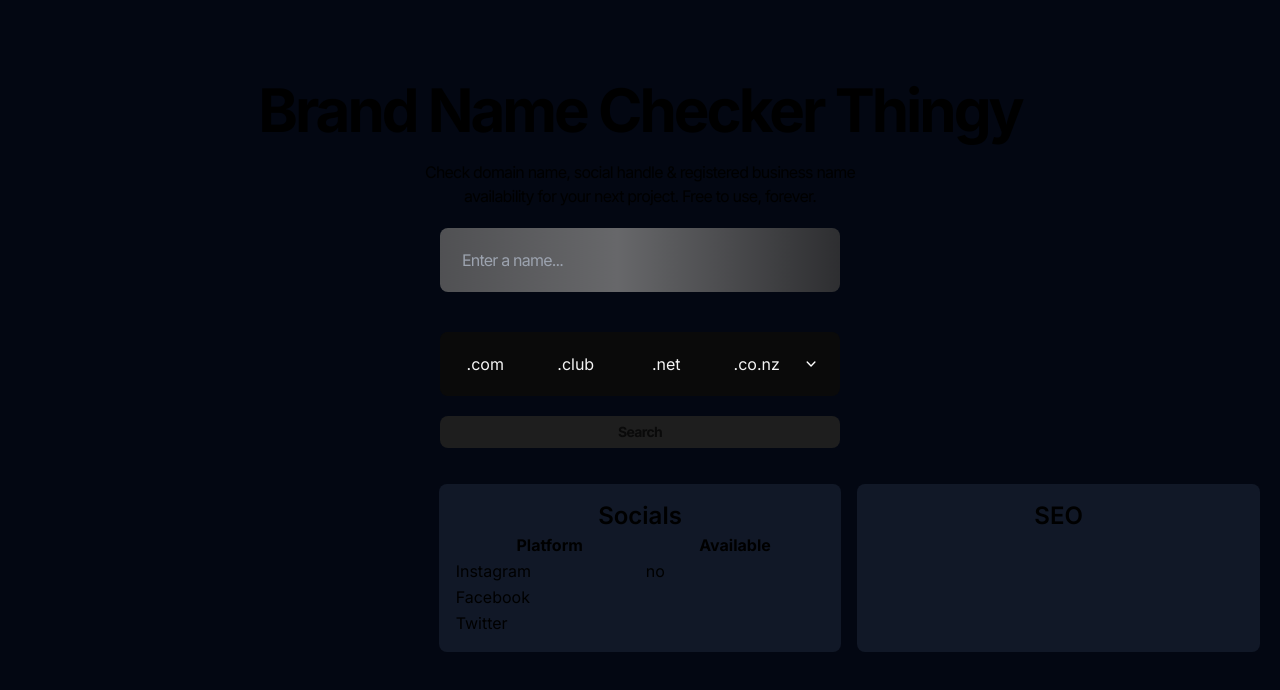
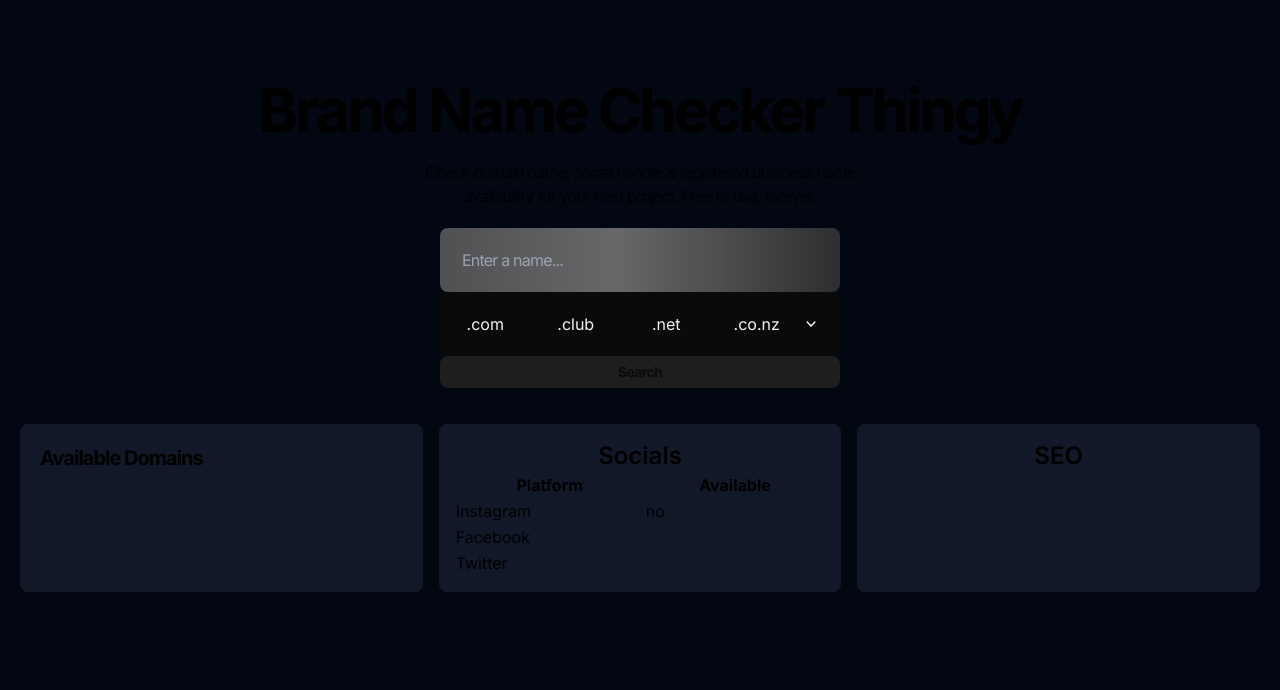
Before and after one commit to jacobbinnie/brand-name-checker-thingy, a Next.js app: page / in a window 1280 px wide. Shown: the top 690 px of the page. Built offline with nearby package versions, Linux system fonts and the light colour scheme.

Commit message:
refactor/compile-search-together

```diff
--- a/src/app/page.tsx
+++ b/src/app/page.tsx
@@ -5,10 +5,7 @@ import Search from "@/components/Search";
 import useDomain from "@/hooks/useDomain";
 import { useState } from "react";
 import SocialResult from "@/components/SocialResult";
-import domainEndings from "@/utils/domainEndings.json";
-import SelectedDomainTabs from "@/components/SelectedDomainTabs";
 import DomainList from "@/components/DomainList/DomainList";
-import { handleConstructUrlString } from "@/utils";
 import { ConfirmedSearchQuery } from "./interfaces";
 
 export default function Home() {
@@ -44,25 +41,12 @@ export default function Home() {
       <LandingInfo />
       <Search
         searchQuery={searchQuery}
+        loading={domainLoading}
+        selectedDomains={selectedDomains}
         handleUpdateSearchQuery={handleUpdateSearchQuery}
-        loading={domainLoading}
+        handleUpdateSelectedDomains={handleUpdateSelectedDomains}
+        handleConfirmSearchQuery={handleConfirmSearchQuery}
       />
-      <SelectedDomainTabs
-        selectedDomains={selectedDomains}
-        handleUpdateSelectedDomains={handleUpdateSelectedDomains}
-      />
-      <DomainSelector
-        handleUpdateSelectedDomains={handleUpdateSelectedDomains}
-        selectedDomains={selectedDomains}
-        domains={domainEndings}
-      />
-      <button
-        onClick={() => handleConfirmSearchQuery()}
-        disabled={searchQuery.length < 3}
-        className="w-full h-8 bg-tertiary transition-all text-primary text-sm disabled:bg-secondary font-bold tracking-tighter flex items-center justify-center rounded-lg max-w-[400px]"
-      >
-        Search
-      </button>
 
       <div
         className={
--- a/src/components/DomainList/DomainList.tsx
+++ b/src/components/DomainList/DomainList.tsx
@@ -27,7 +27,14 @@ function DomainList({ domainData }: DomainListProps) {
     ));
   };
 
-  return <div className="w-full">{renderDomainResponses()}</div>;
+  return (
+    <div className="w-full bg-gray-900 rounded-lg p-5">
+      <h1 className="font-bold tracking-tighter text-xl mb-5">
+        Available Domains
+      </h1>
+      {renderDomainResponses()}
+    </div>
+  );
 }
 
 export default DomainList;
--- a/src/components/Search/index.tsx
+++ b/src/components/Search/index.tsx
@@ -1,16 +1,25 @@
 import { ArrowPathIcon } from "@heroicons/react/20/solid";
 import clsx from "clsx";
+import SelectedDomainTabs from "../SelectedDomainTabs";
+import DomainSelector from "../DomainSelector";
+import DomainEndings from "../../utils/domainEndings.json";
 
 interface SearchProps {
   searchQuery: string;
+  loading: boolean;
+  selectedDomains: string[];
   handleUpdateSearchQuery: (query: string) => void;
-  loading: boolean;
+  handleUpdateSelectedDomains: (domain: string) => void;
+  handleConfirmSearchQuery: () => void;
 }
 
 function Search({
   searchQuery,
+  loading,
+  selectedDomains,
   handleUpdateSearchQuery,
-  loading,
+  handleUpdateSelectedDomains,
+  handleConfirmSearchQuery,
 }: SearchProps) {
   return (
     <div className="w-full max-w-[400px]">
@@ -29,6 +38,24 @@ function Search({
           )}
         />
       </div>
+
+      <SelectedDomainTabs
+        selectedDomains={selectedDomains}
+        handleUpdateSelectedDomains={handleUpdateSelectedDomains}
+      />
+
+      <DomainSelector
+        handleUpdateSelectedDomains={handleUpdateSelectedDomains}
+        selectedDomains={selectedDomains}
+        domains={DomainEndings}
+      />
+      <button
+        onClick={() => handleConfirmSearchQuery()}
+        disabled={searchQuery.length < 3}
+        className="w-full h-8 bg-tertiary transition-all text-primary text-sm disabled:bg-secondary font-bold tracking-tighter flex items-center justify-center rounded-lg max-w-[400px]"
+      >
+        Search
+      </button>
     </div>
   );
 }
```
